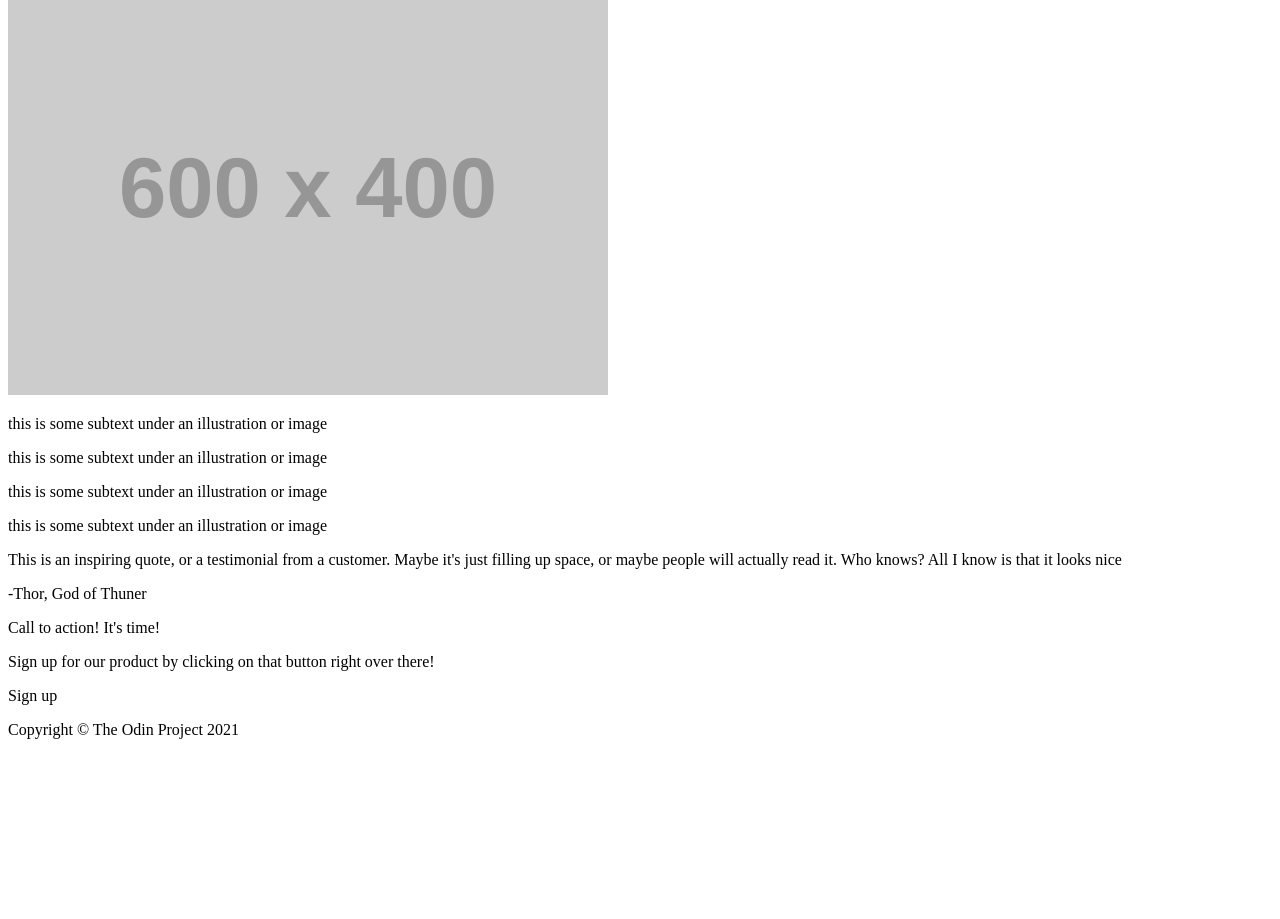
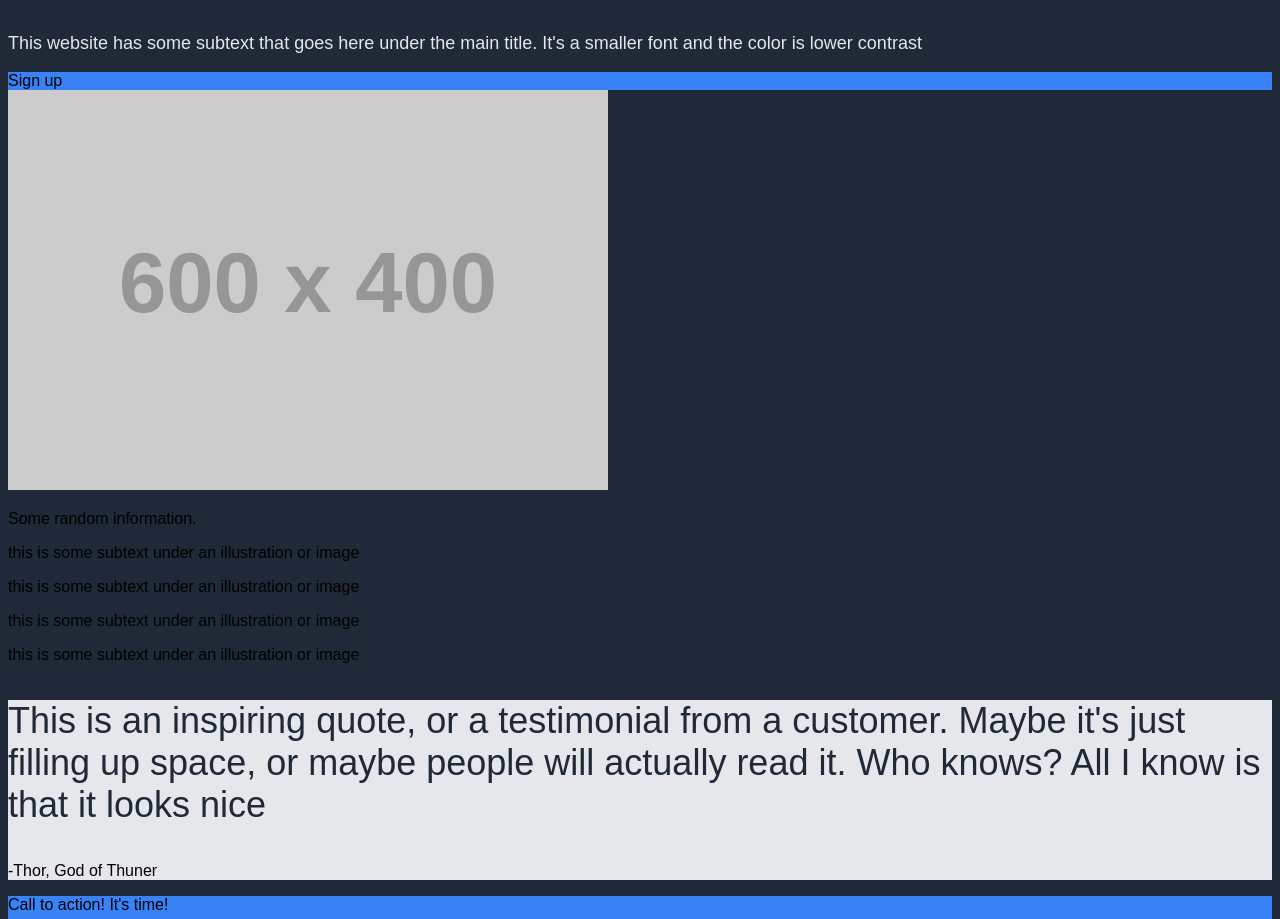
Before and after one commit to ahmed-elnogoumi/project-landing-page, a plain HTML site: page index.html in a window 1280 px wide. Shown: the part 241-1160 px from the top of the page. Before the commit the page ends 996 px from the top, so only its background shows below. Drawn offline with Linux system fonts and the light colour scheme; placeholder pictures from the web are drawn by us.

Commit message:
Added styling to page
Per second image spec, added proper styles to page

```diff
--- a/index.html
+++ b/index.html
@@ -3,6 +3,7 @@
 <head>
     <meta charset="UTF-8">
     <meta name="viewport" content="width=device-width, initial-scale=1.0">
+    <link href="styles.css" rel="stylesheet">
     <title>Project: Landing Page</title>
 </head>
 <body>
@@ -17,12 +18,13 @@
     <div class="hero-section">
         <div class="hero-text">
             <p class="hero-main-text">This website is awesome</p>
-            <p>This website has some subtext taht goes here under the main title. It's a smaller font and the color is lower contrast</p>
+            <p class="hero-secondary-text">This website has some subtext that goes here under the main title. It's a smaller font and the color is lower contrast</p>
             <div class="button">Sign up</div>
         </div>
         <img src="https://placehold.co/600x400" alt="Placeholder image.">
     </div>
     <div class="info-section">
+        <p class="information-header">Some random information.</p>
         <div class="illustration-card">
             <div class="illustration">
             </div>
@@ -54,7 +56,7 @@
                 <p>Call to action! It's time!</p>
                 <p>Sign up for our product by clicking on that button right over there!</p>
             </div>
-            <div class="call-to-action-button">Sign up</div>
+            <div class="button">Sign up</div>
         </div>
     </div>
     <div class="footer">
--- /dev/null
+++ b/styles.css
@@ -0,0 +1,45 @@
+/* colors and font styles per spec */
+body {
+    font-family: sans-serif, system-ui, -apple-system, BlinkMacSystemFont, 'Segoe UI', Roboto, Oxygen, Ubuntu, Cantarell, 'Open Sans', 'Helvetica Neue', sans-serif;
+    background-color: #1F2937;
+}
+
+.hero-main-text {
+    font-size: 48px;
+    color: #f9faf8;
+    font-weight: 900;
+}
+
+a, .hero-secondary-text {
+    font-size: 18px;
+    color: #e5e7eb;
+}
+
+h1 {
+    font-size: 24px;
+    color: #f9faf8;
+}
+
+.call-to-action-banner {
+    background-color: #3882f6;
+}
+
+.button {
+    background-color: #3882f6;
+}
+
+.info-header {
+    font-size: 36px;
+    color: #1f2937;
+    font-weight: 900;
+}
+
+.testimonial-section {
+    background-color: #e5e7eb;
+}
+
+.testimonial-text {
+    font-size: 36px;
+    color: #1f2937;
+    font-weight: 300;
+}
```
